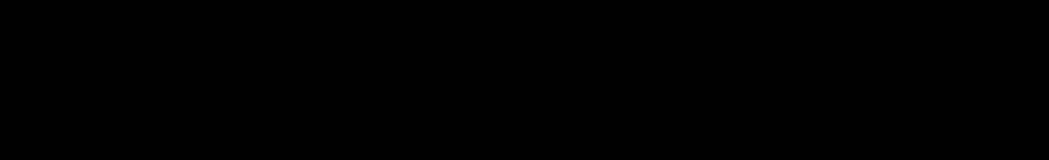
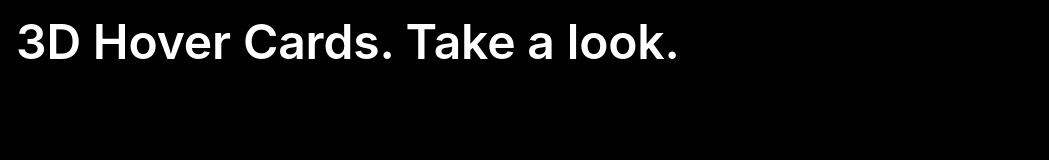
Before and after one commit to ImCitizen13/3d-cover-hover, a React (Vite) app: page / in a window 1280 px wide. Shown: the top 160 px of the page, without its empty margins (0-1049 px from the left). Built offline with nearby package versions, Linux system fonts and the light colour scheme.

Commit message:
added title

```diff
--- a/src/App.css
+++ b/src/App.css
@@ -132,3 +132,20 @@
   transform: translateY(-2rem) translateZ(-20px);
   rotate: x calc(var(--rotate) * -1);
 }
+
+.title-header {
+  padding: 0.5rem;
+}
+
+.rs-shop-header, .rs-shop-subheader {
+font-size: 48px;
+line-height: 1.08349;
+font-weight: 600;
+letter-spacing: -.003em;
+font-family: SF Pro Display,SF Pro Icons,AOS Icons,Helvetica Neue,Helvetica,Arial,sans-serif;
+display: inline;
+}
+
+.rs-shop-header {
+  color: white;
+}
--- a/src/App.tsx
+++ b/src/App.tsx
@@ -29,6 +29,14 @@
       fgImgSrc:
         "https://github.com/ImCitizen13/3d-cover-hover/blob/main/src/assets/tyrion_fg.png?raw=true",
     },
+    // {
+    //   bgImgSrc:
+    //   "https://assets.codepen.io/308367/yoda-on-dagobah.jpg",
+    //   logoImgSrc:
+    //   "https://assets.codepen.io/308367/yoda-logo.webp",
+    //   fgImgSrc:
+    //   "https://assets.codepen.io/308367/yoda-front.png",
+    // },
     {
       bgImgSrc:
         "https://github.com/ImCitizen13/3d-cover-hover/blob/main/src/assets/op_bg.jpg?raw=true",
@@ -39,14 +47,22 @@
     },
   ];
   return (
+    <div>
+      <div className="title-header">
+        <h1 className="rs-shop-header">3D Hover Cards. </h1>
+        <div className="rs-shop-subheader">Take a look.</div>
+      </div>
       <div className="hover-cards">
         {hoverCards.map((hCard) => {
-        return <HoverCardView
+          return (
+            <HoverCardView
               bgImgSrc={hCard.bgImgSrc}
               logoImgSrc={hCard.logoImgSrc}
               fgImgSrc={hCard.fgImgSrc}
-        ></HoverCardView>;
+            ></HoverCardView>
+          );
         })}
+      </div>
     </div>
   );
 }
```
Lines whose indentation alone changed are shown as unchanged.
